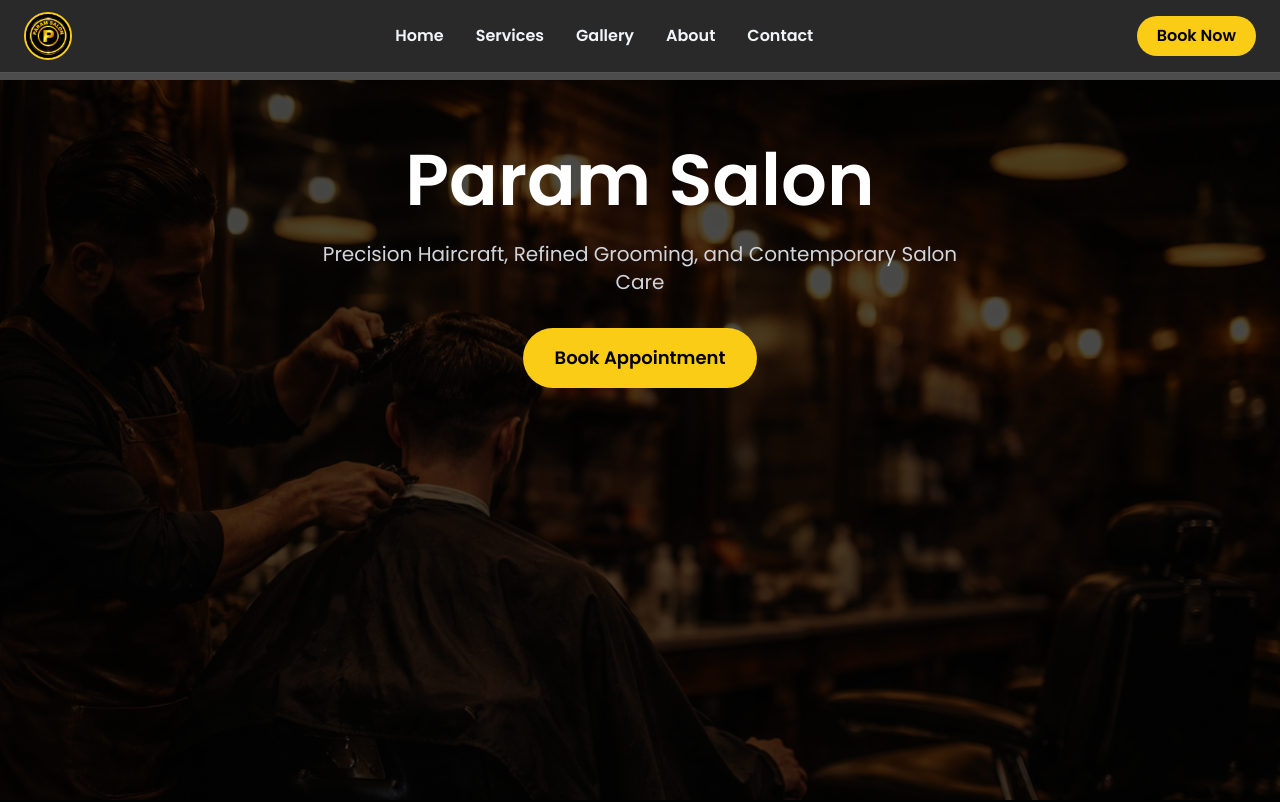
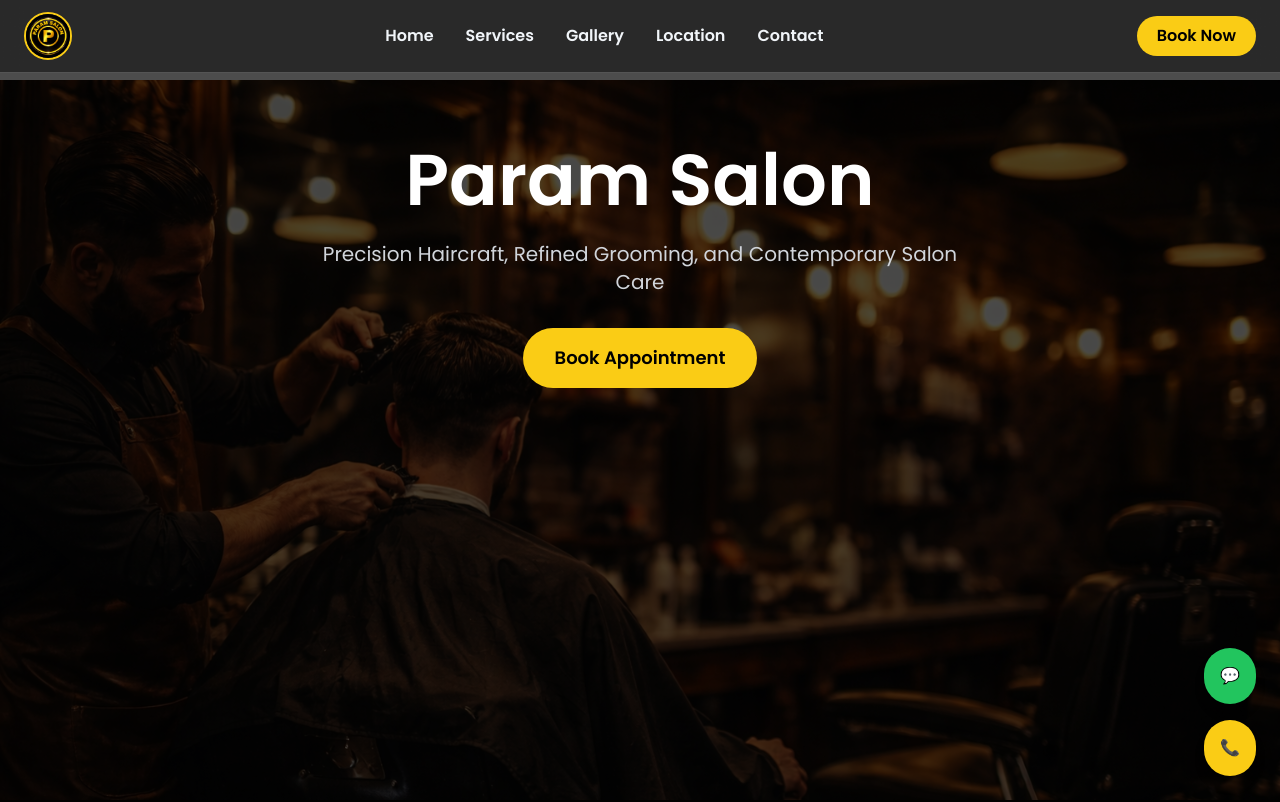
Before and after one commit to kuldeep1324/Param-Salon, a React (Vite) app: page / in a window 1280 px wide. Shown: the top 802 px of the page. Built offline with nearby package versions, Linux system fonts and the light colour scheme.

Commit message:
Add section IDs for smooth scrolling and update booking links in Navbar, Services, and Hero components

```diff
--- a/src/components/Footer.jsx
+++ b/src/components/Footer.jsx
@@ -1,6 +1,6 @@
 function Footer() {
   return (
-    <footer className="border-t border-borderTheme bg-primary pb-8 pt-12 text-textPrimary sm:pt-14">
+    <footer id="contact" className="border-t border-borderTheme bg-primary pb-8 pt-12 text-textPrimary sm:pt-14">
 
       {/* 🔹 Top Section */}
       <div className="mx-auto grid max-w-7xl grid-cols-1 items-start gap-10 px-4 sm:px-6 md:grid-cols-3">
@@ -39,13 +39,18 @@
             Contact
           </h3>
 
-          <p className="mb-2">
+          <a className="mb-2 block" href="tel:09993962915">
             📞 09993962915
-          </p>
+          </a>
 
-          <p className="mb-4">
+          <a
+            className="mb-4 block"
+            href="https://www.instagram.com/param_salon_gwalior"
+            target="_blank"
+            rel="noreferrer"
+          >
             📷 @param_salon_gwalior
-          </p>
+          </a>
 
           <a
             href="tel:09993962915"
--- a/src/components/Gallery.jsx
+++ b/src/components/Gallery.jsx
@@ -9,7 +9,7 @@
   const images = [img1, img2, img3, img4, img5, img6];
 
   return (
-    <section className="bg-primary px-4 py-14 text-textPrimary sm:px-6 sm:py-20">
+    <section id="gallery" className="bg-primary px-4 py-14 text-textPrimary sm:px-6 sm:py-20">
 
       <h2 className="mb-10 text-center text-3xl font-bold sm:mb-12 md:mb-16 md:text-5xl">
         Our Work
--- a/src/components/Hero.jsx
+++ b/src/components/Hero.jsx
@@ -2,7 +2,7 @@
 
 function Hero() {
   return (
-    <section className="relative min-h-[80vh] w-full overflow-hidden pt-16 sm:min-h-screen sm:pt-20">
+    <section id="home" className="relative min-h-[80vh] w-full overflow-hidden pt-16 sm:min-h-screen sm:pt-20">
 
       {/* 🖼️ Background Image */}
       <img
@@ -25,9 +25,14 @@
           Precision Haircraft, Refined Grooming, and Contemporary Salon Care
         </p>
 
-        <button className="rounded-full bg-accent px-6 py-3 text-base font-semibold text-black transition hover:bg-accentHover sm:px-8 sm:py-4 sm:text-lg">
+        <a
+          href="https://wa.me/919993962915?text=Hi%20Param%20Salon%2C%20I%20want%20to%20book%20an%20appointment."
+          target="_blank"
+          rel="noreferrer"
+          className="rounded-full bg-accent px-6 py-3 text-base font-semibold text-black transition hover:bg-accentHover sm:px-8 sm:py-4 sm:text-lg"
+        >
           Book Appointment
-        </button>
+        </a>
 
       </div>
     </section>
--- a/src/components/Location.jsx
+++ b/src/components/Location.jsx
@@ -1,6 +1,6 @@
 function Location() {
   return (
-    <section className="bg-secondary text-textPrimary py-20 px-6">
+    <section id="location" className="bg-secondary text-textPrimary py-20 px-6">
 
       <h2 className="text-4xl md:text-5xl font-bold text-center mb-12">
         Find Us
--- a/src/components/Navbar.jsx
+++ b/src/components/Navbar.jsx
@@ -3,6 +3,13 @@
 
 function Navbar() {
   const [scrolled, setScrolled] = useState(false);
+  const navLinks = [
+    { label: "Home", href: "#home" },
+    { label: "Services", href: "#services" },
+    { label: "Gallery", href: "#gallery" },
+    { label: "Location", href: "#location" },
+    { label: "Contact", href: "#contact" },
+  ];
 
   useEffect(() => {
     const handleScroll = () => {
@@ -30,16 +37,23 @@
             scrolled ? "text-white" : "text-slate-100"
           }`}
         >
-          <li className="cursor-pointer font-semibold hover:text-yellow-400">Home</li>
-          <li className="cursor-pointer font-semibold hover:text-yellow-400">Services</li>
-          <li className="cursor-pointer font-semibold hover:text-yellow-400">Gallery</li>
-          <li className="cursor-pointer font-semibold hover:text-yellow-400">About</li>
-          <li className="cursor-pointer font-semibold hover:text-yellow-400">Contact</li>
+          {navLinks.map((link) => (
+            <li key={link.label}>
+              <a className="cursor-pointer font-semibold hover:text-yellow-400" href={link.href}>
+                {link.label}
+              </a>
+            </li>
+          ))}
         </ul>
 
-        <button className="hidden rounded-full bg-yellow-400 px-5 py-2 font-semibold text-black transition hover:bg-yellow-300 md:block">
+        <a
+          href="https://wa.me/919993962915?text=Hi%20Param%20Salon%2C%20I%20want%20to%20book%20an%20appointment."
+          target="_blank"
+          rel="noreferrer"
+          className="hidden rounded-full bg-yellow-400 px-5 py-2 font-semibold text-black transition hover:bg-yellow-300 md:block"
+        >
           Book Now
-        </button>
+        </a>
 
         <button
           type="button"
@@ -53,15 +67,25 @@
 
       {menuOpen && (
         <div className="space-y-4 border-t border-white/15 bg-black/95 px-4 pb-5 pt-4 text-base text-white md:hidden sm:px-6">
-          <p className="cursor-pointer hover:text-yellow-400">Home</p>
-          <p className="cursor-pointer hover:text-yellow-400">Services</p>
-          <p className="cursor-pointer hover:text-yellow-400">Gallery</p>
-          <p className="cursor-pointer hover:text-yellow-400">About</p>
-          <p className="cursor-pointer hover:text-yellow-400">Contact</p>
+          {navLinks.map((link) => (
+            <a
+              key={link.label}
+              className="block cursor-pointer hover:text-yellow-400"
+              href={link.href}
+              onClick={() => setMenuOpen(false)}
+            >
+              {link.label}
+            </a>
+          ))}
 
-          <button className="w-full rounded-full bg-yellow-400 py-2 font-semibold text-black">
+          <a
+            href="https://wa.me/919993962915?text=Hi%20Param%20Salon%2C%20I%20want%20to%20book%20an%20appointment."
+            target="_blank"
+            rel="noreferrer"
+            className="block w-full rounded-full bg-yellow-400 py-2 text-center font-semibold text-black"
+          >
             Book Now
-          </button>
+          </a>
         </div>
       )}
     </nav>
--- a/src/components/Services.jsx
+++ b/src/components/Services.jsx
@@ -9,7 +9,7 @@
   ];
 
   return (
-    <section className="bg-black px-4 py-14 text-white sm:px-6 sm:py-20">
+    <section id="services" className="bg-black px-4 py-14 text-white sm:px-6 sm:py-20">
 
       <h2 className="mb-10 text-center text-3xl font-bold sm:mb-12 md:mb-16 md:text-5xl">
         Our Services
@@ -30,9 +30,16 @@
               {service.price}
             </p>
 
-            <button className="rounded-full bg-yellow-400 px-5 py-2 font-semibold text-black transition hover:bg-yellow-300 sm:px-6">
+            <a
+              href={`https://wa.me/919993962915?text=${encodeURIComponent(
+                `Hi Param Salon, I want to book ${service.name}.`
+              )}`}
+              target="_blank"
+              rel="noreferrer"
+              className="inline-block rounded-full bg-yellow-400 px-5 py-2 font-semibold text-black transition hover:bg-yellow-300 sm:px-6"
+            >
               Book Now
-            </button>
+            </a>
           </div>
         ))}
 
--- a/src/index.css
+++ b/src/index.css
@@ -1,3 +1,7 @@
 @tailwind base;
 @tailwind components;
 @tailwind utilities;
+
+html {
+	scroll-behavior: smooth;
+}
--- a/src/pages/Home.jsx
+++ b/src/pages/Home.jsx
@@ -3,6 +3,8 @@
 import Services from "../components/Services";
 import Gallery from "../components/Gallery";
 import Testimonials from "../components/Testimonials";
+import Location from "../components/Location";
+import FloatingContact from "../components/FloatingContact";
 import Footer from "../components/Footer";
 
 function Home() {
@@ -13,6 +15,8 @@
       <Services />
       <Gallery />
       <Testimonials />
+      <Location />
+      <FloatingContact />
       <Footer />
     </>
   );
```
